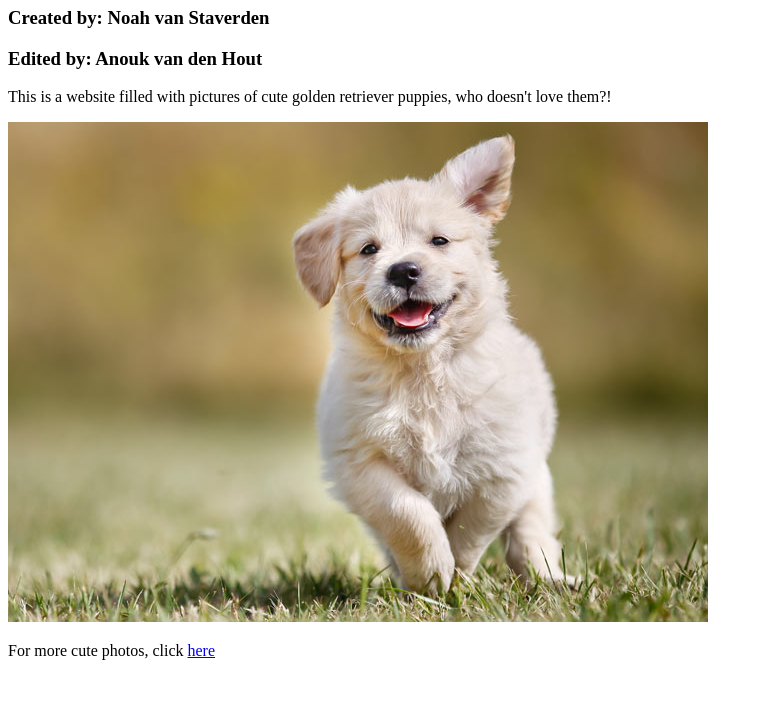
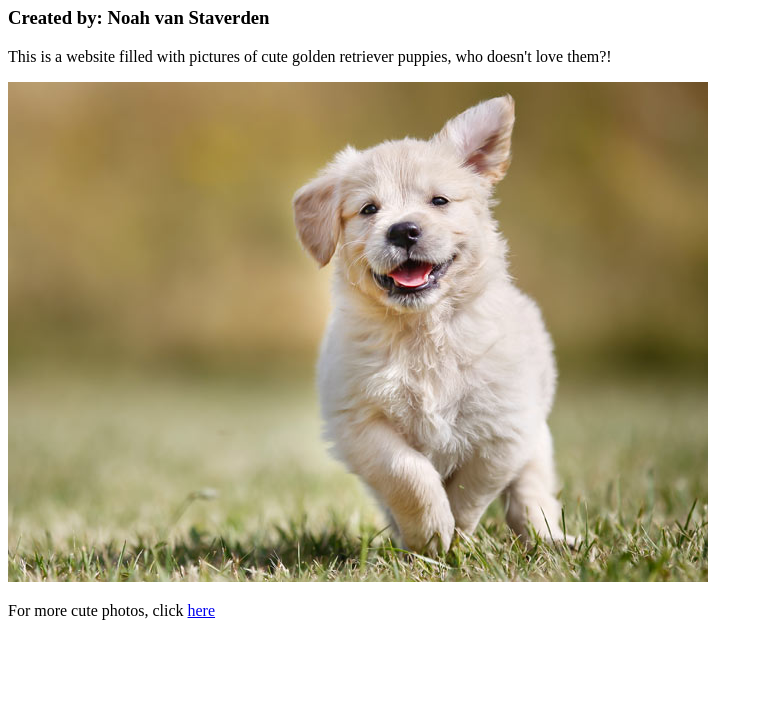
Before and after one commit to noahvanstaverden/prj4-chapter-3, a plain HTML site: page index.html in a window 1280 px wide. Shown: the part 73-800 px from the top of the page, without its empty margins (0-763 px from the left). Drawn offline with Linux system fonts and the light colour scheme.

Commit message:
Update index.html

```diff
--- a/index.html
+++ b/index.html
@@ -8,7 +8,6 @@
 <body>
 	<h1>Golden Retriever Puppies</h1>
 	<h3>Created by: Noah van Staverden</h3>
-	<h3>Edited by: Anouk van den Hout</h3>
 	<p>This is a website filled with pictures of cute golden retriever puppies, who doesn't love them?!</p>
 	<img src="images/goldenretrieverpuppy.jpg" alt="A running Golden Retriever puppy"/>
 	<p>For more cute photos, click <a href="https://www.buas.nl/">here</a></p>
```
